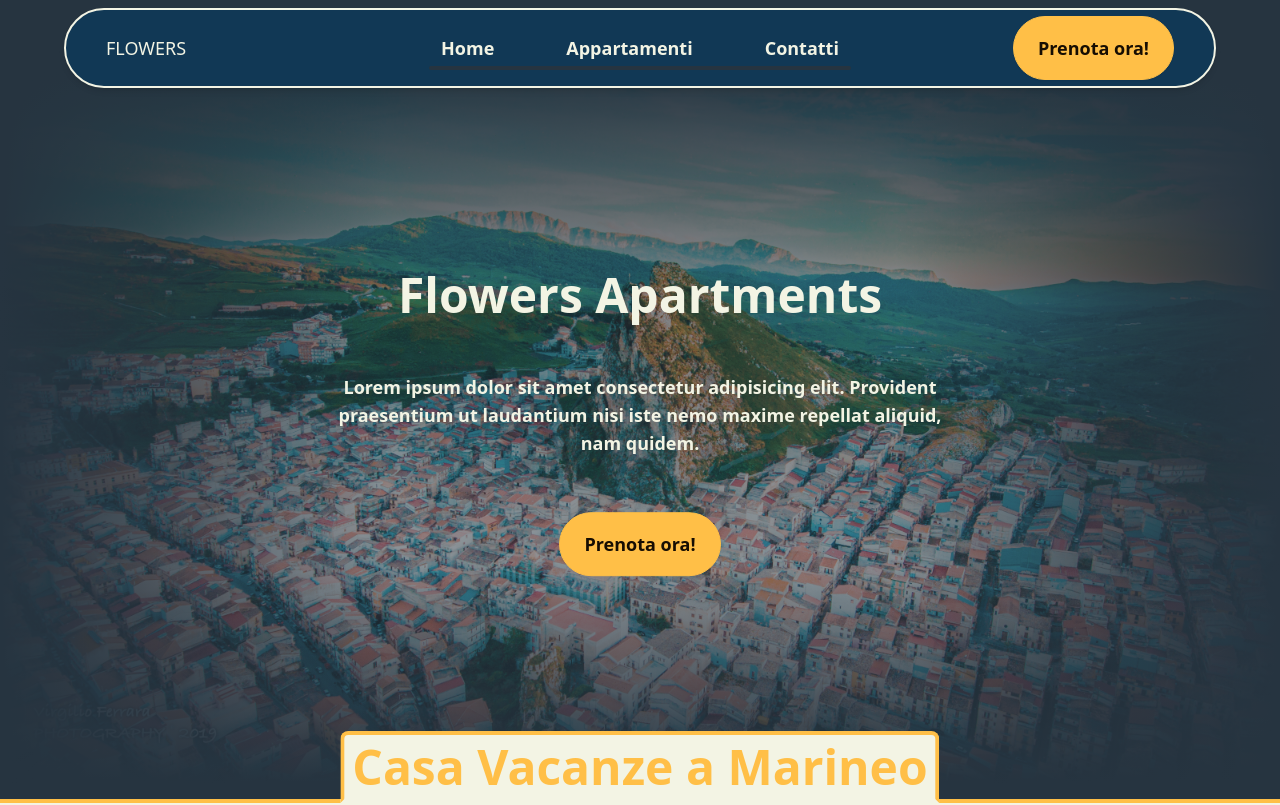
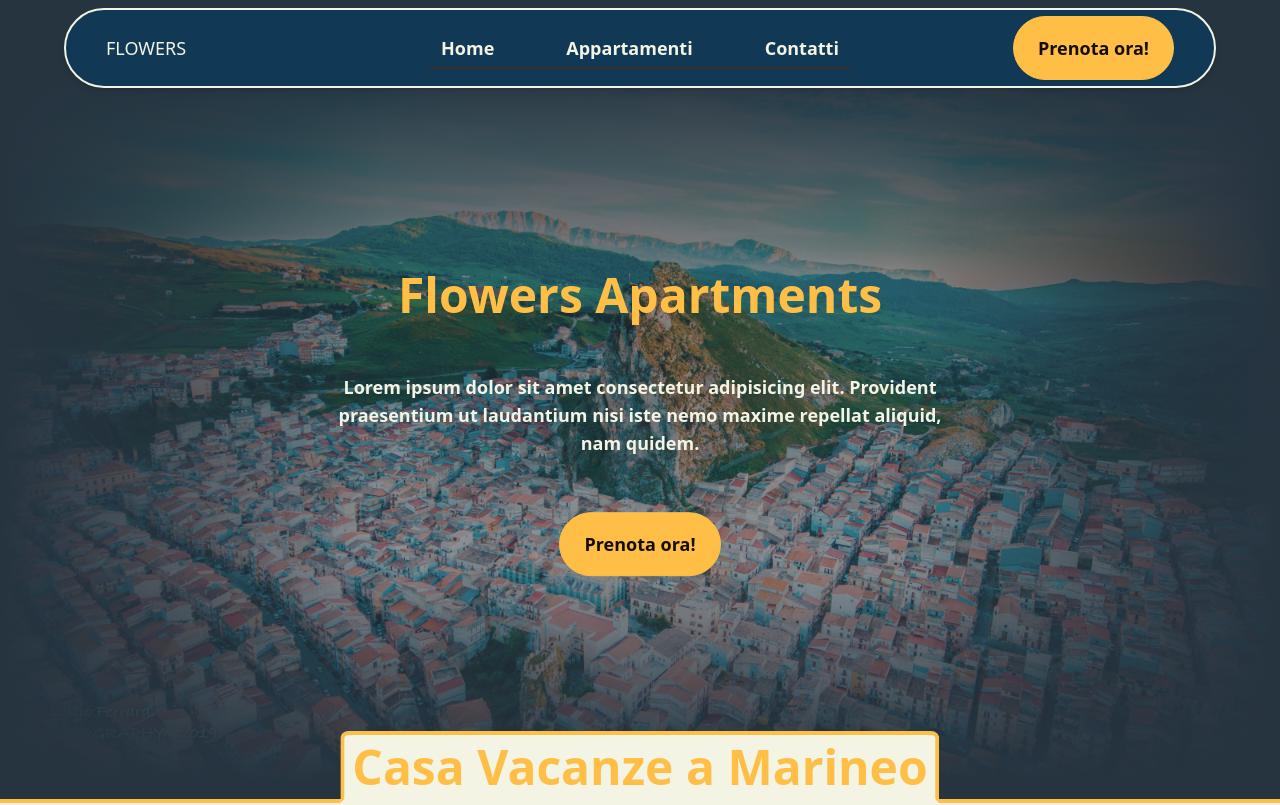
Before and after one commit to danieleardizzone/next-flowers, a Next.js app: page / in a window 1280 px wide. Shown: the top 805 px of the page. Built offline with nearby package versions, Linux system fonts and the light colour scheme.

Commit message:
EDIT - titles style

```diff
--- a/app/components/ui/About.tsx
+++ b/app/components/ui/About.tsx
@@ -14,7 +14,7 @@ export default function About() {
                         relative">
             <Container>
                 <TabDivider>
-                    <h1 className="text-xl sm:text-2xl md:text-4xl lg:text-5xl text-accent font-bold text-nowrap">
+                    <h1 className="text-xl sm:text-2xl md:text-4xl lg:text-5xl text-accent font-extrabold text-nowrap">
                         Casa Vacanze a Marineo
                     </h1>
                 </TabDivider>
--- a/app/components/ui/hero/HeroText.tsx
+++ b/app/components/ui/hero/HeroText.tsx
@@ -7,7 +7,7 @@ export default function HeroText() {
         <div className="h-full flex flex-col justify-around
                         px-4 sm:px-0
                         text-secondary-content">
-            <h2 className="text-center text-nowrap text-2xl sm:text-3xl md:text-4xl lg:text-5xl font-bold">
+            <h2 className="text-center md:text-nowrap text-4xl  md:text-4xl lg:text-5xl font-extrabold text-accent">
                 Flowers Apartments
             </h2>
             <p className="text-center lg:text-lg font-bold">
```
